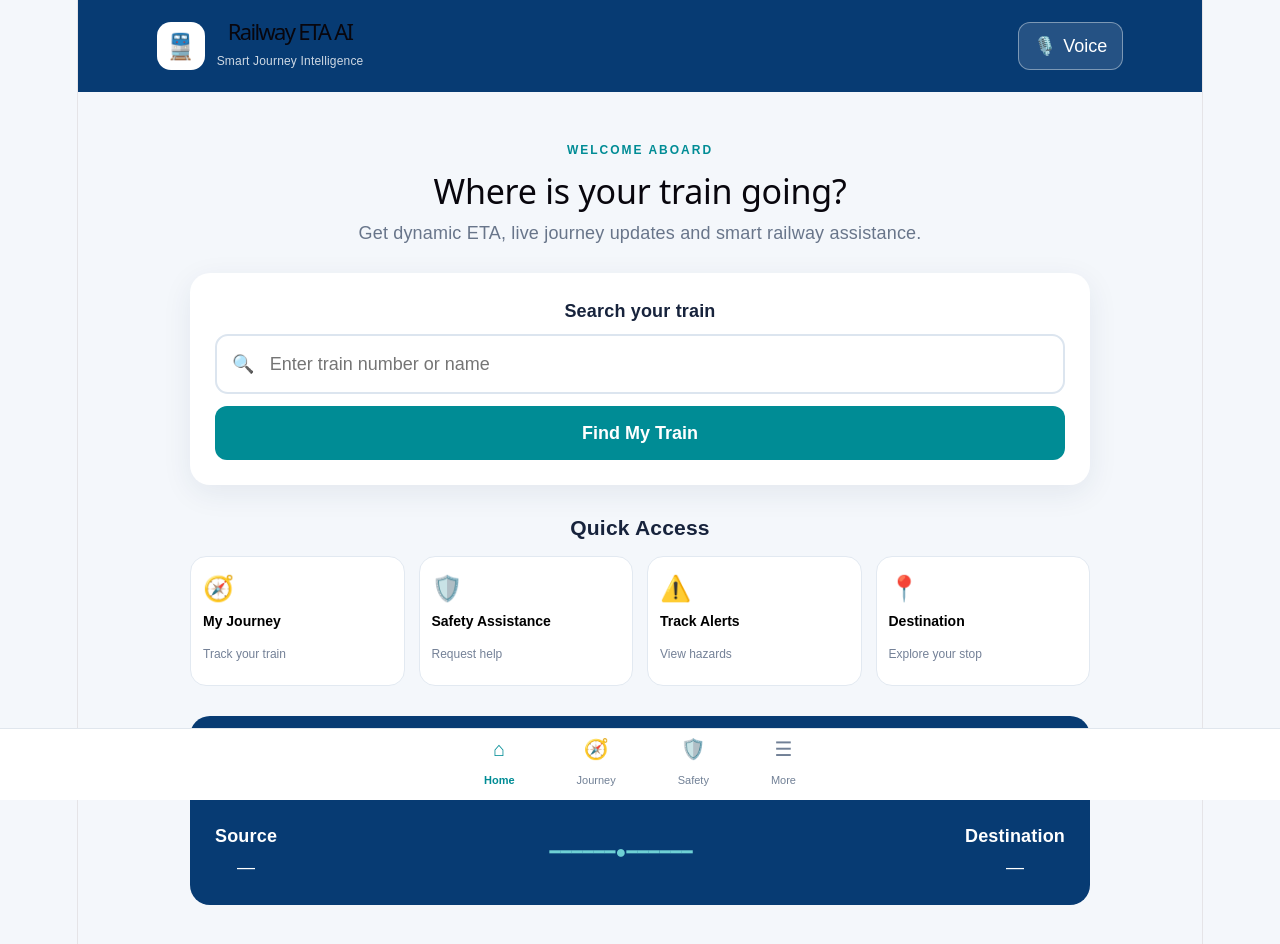
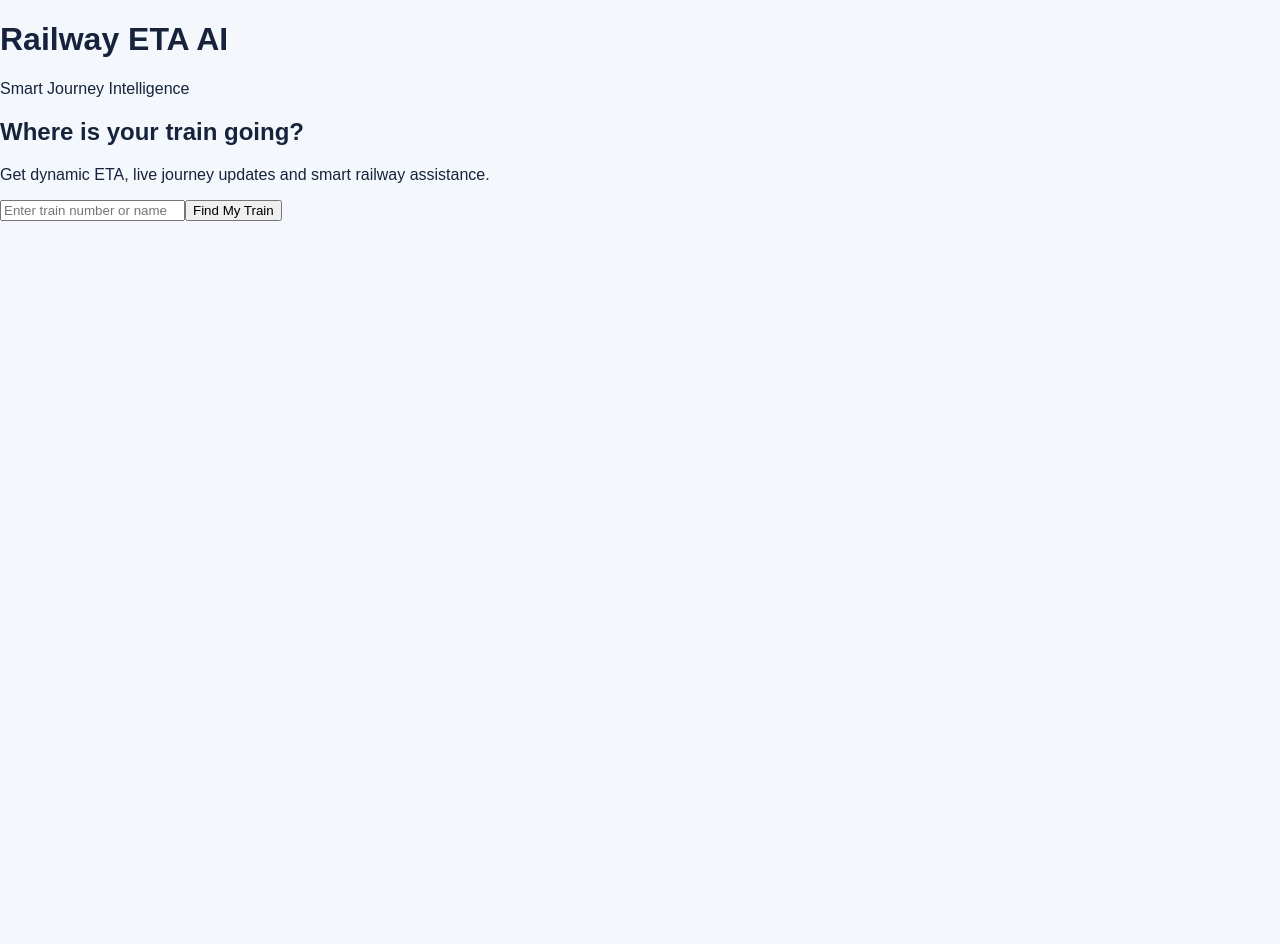
Before and after one commit to SnehaMandal5912-max/railway-eta-ai, a React (Vite) app in the folder frontend/: page / in a window 1280 px wide. Shown: the top 944 px of the page. After the commit the page ends 821 px from the top, so only its background shows below. Built offline with nearby package versions, Linux system fonts and the light colour scheme.

Commit message:
Build initial Railway ETA AI interface

```diff
--- a/frontend/src/App.tsx
+++ b/frontend/src/App.tsx
@@ -1,128 +1,20 @@
-import './App.css'
-
 function App() {
   return (
-    <div className="app">
-      <header className="header">
-        <div className="logo-section">
-          <div className="logo-icon">🚆</div>
     <div>
       <h1>Railway ETA AI</h1>
       <p>Smart Journey Intelligence</p>
-          </div>
-        </div>
 
-        <button className="voice-button">
-          🎙️
-          <span>Voice</span>
-        </button>
-      </header>
+      <div>
+        <h2>Where is your train going?</h2>
+        <p>Get dynamic ETA, live journey updates and smart railway assistance.</p>
 
-      <main className="main">
-        <section className="welcome">
-          <p className="small-text">WELCOME ABOARD</p>
-          <h2>Where is your train going?</h2>
-          <p className="description">
-            Get dynamic ETA, live journey updates and smart railway assistance.
-          </p>
-        </section>
-
-        <section className="search-card">
-          <label htmlFor="train-search">Search your train</label>
-
-          <div className="search-box">
-            <span>🔍</span>
         <input
-              id="train-search"
           type="text"
           placeholder="Enter train number or name"
         />
+
+        <button>Find My Train</button>
       </div>
-
-          <button className="search-button">
-            Find My Train
-          </button>
-        </section>
-
-        <section className="quick-actions">
-          <div className="section-title">
-            <h3>Quick Access</h3>
-          </div>
-
-          <div className="action-grid">
-            <button className="action-card">
-              <span className="action-icon">🧭</span>
-              <strong>My Journey</strong>
-              <small>Track your train</small>
-            </button>
-
-            <button className="action-card">
-              <span className="action-icon">🛡️</span>
-              <strong>Safety Assistance</strong>
-              <small>Request help</small>
-            </button>
-
-            <button className="action-card">
-              <span className="action-icon">⚠️</span>
-              <strong>Track Alerts</strong>
-              <small>View hazards</small>
-            </button>
-
-            <button className="action-card">
-              <span className="action-icon">📍</span>
-              <strong>Destination</strong>
-              <small>Explore your stop</small>
-            </button>
-          </div>
-        </section>
-
-        <section className="journey-card">
-          <div className="journey-header">
-            <div>
-              <p>RECENT JOURNEY</p>
-              <h3>No active journey</h3>
-            </div>
-
-            <span className="status-badge">Ready</span>
-          </div>
-
-          <div className="journey-route">
-            <div>
-              <strong>Source</strong>
-              <span>—</span>
-            </div>
-
-            <div className="route-line">━━━━━━●━━━━━━</div>
-
-            <div>
-              <strong>Destination</strong>
-              <span>—</span>
-            </div>
-          </div>
-        </section>
-      </main>
-
-      <nav className="bottom-nav">
-        <button className="nav-item active">
-          <span>⌂</span>
-          <small>Home</small>
-        </button>
-
-        <button className="nav-item">
-          <span>🧭</span>
-          <small>Journey</small>
-        </button>
-
-        <button className="nav-item">
-          <span>🛡️</span>
-          <small>Safety</small>
-        </button>
-
-        <button className="nav-item">
-          <span>☰</span>
-          <small>More</small>
-        </button>
-      </nav>
     </div>
   )
 }
--- a/frontend/src/index.css
+++ b/frontend/src/index.css
@@ -1,111 +1,33 @@
 :root {
-  --text: #6b6375;
-  --text-h: #08060d;
-  --bg: #fff;
-  --border: #e5e4e7;
-  --code-bg: #f4f3ec;
-  --accent: #aa3bff;
-  --accent-bg: rgba(170, 59, 255, 0.1);
-  --accent-border: rgba(170, 59, 255, 0.5);
-  --social-bg: rgba(244, 243, 236, 0.5);
-  --shadow:
-    rgba(0, 0, 0, 0.1) 0 10px 15px -3px, rgba(0, 0, 0, 0.05) 0 4px 6px -2px;
-
-  --sans: system-ui, 'Segoe UI', Roboto, sans-serif;
-  --heading: system-ui, 'Segoe UI', Roboto, sans-serif;
-  --mono: ui-monospace, Consolas, monospace;
-
-  font: 18px/145% var(--sans);
-  letter-spacing: 0.18px;
-  color-scheme: light dark;
-  color: var(--text);
-  background: var(--bg);
+  font-family: Arial, Helvetica, sans-serif;
+  color: #17233c;
+  background: #f4f7fb;
   font-synthesis: none;
   text-rendering: optimizeLegibility;
   -webkit-font-smoothing: antialiased;
   -moz-osx-font-smoothing: grayscale;
-
-  @media (max-width: 1024px) {
-    font-size: 16px;
-  }
 }
 
-@media (prefers-color-scheme: dark) {
-  :root {
-    --text: #9ca3af;
-    --text-h: #f3f4f6;
-    --bg: #16171d;
-    --border: #2e303a;
-    --code-bg: #1f2028;
-    --accent: #c084fc;
-    --accent-bg: rgba(192, 132, 252, 0.15);
-    --accent-border: rgba(192, 132, 252, 0.5);
-    --social-bg: rgba(47, 48, 58, 0.5);
-    --shadow:
-      rgba(0, 0, 0, 0.4) 0 10px 15px -3px, rgba(0, 0, 0, 0.25) 0 4px 6px -2px;
-  }
-
-  #social .button-icon {
-    filter: invert(1) brightness(2);
-  }
-}
-
-#root {
-  width: 1126px;
-  max-width: 100%;
-  margin: 0 auto;
-  text-align: center;
-  border-inline: 1px solid var(--border);
-  min-height: 100svh;
-  display: flex;
-  flex-direction: column;
-  box-sizing: border-box;
+html {
+  min-width: 320px;
+  background: #f4f7fb;
 }
 
 body {
   margin: 0;
+  min-width: 320px;
+  min-height: 100vh;
 }
 
-h1,
-h2 {
-  font-family: var(--heading);
-  font-weight: 500;
-  color: var(--text-h);
+button,
+input {
+  font-family: inherit;
 }
 
-h1 {
-  font-size: 56px;
-  letter-spacing: -1.68px;
-  margin: 32px 0;
-  @media (max-width: 1024px) {
-    font-size: 36px;
-    margin: 20px 0;
-  }
-}
-h2 {
-  font-size: 24px;
-  line-height: 118%;
-  letter-spacing: -0.24px;
-  margin: 0 0 8px;
-  @media (max-width: 1024px) {
-    font-size: 20px;
-  }
-}
-p {
-  margin: 0;
+button {
+  cursor: pointer;
 }
 
-code,
-.counter {
-  font-family: var(--mono);
-  display: inline-flex;
-  border-radius: 4px;
-  color: var(--text-h);
+#root {
+  min-height: 100vh;
 }
-
-code {
-  font-size: 15px;
-  line-height: 135%;
-  padding: 4px 8px;
-  background: var(--code-bg);
-}
```
Lines whose indentation alone changed are shown as unchanged.
